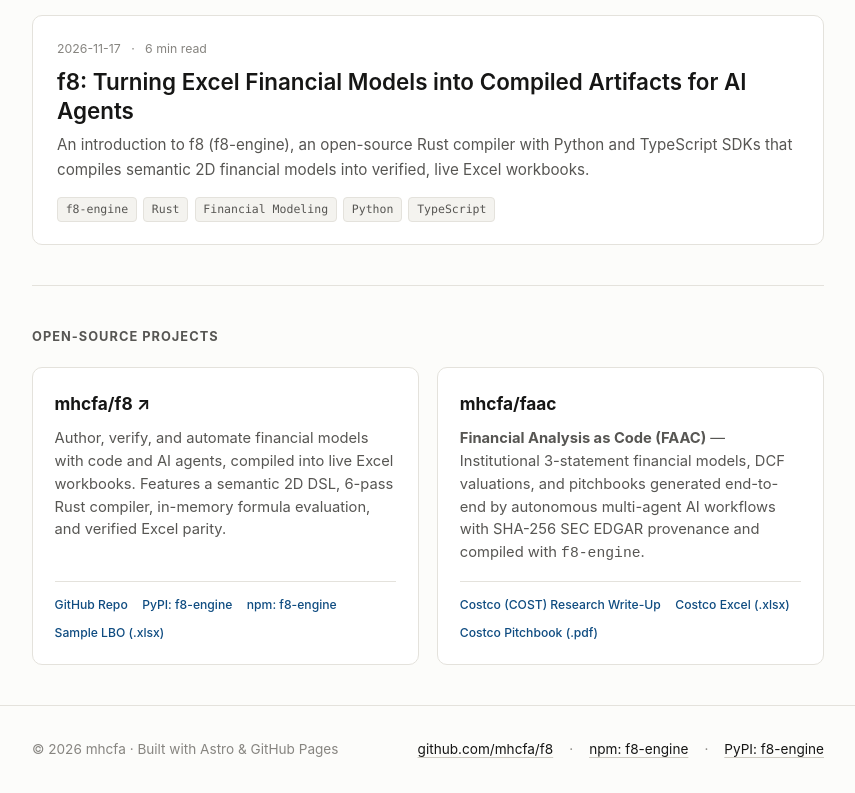
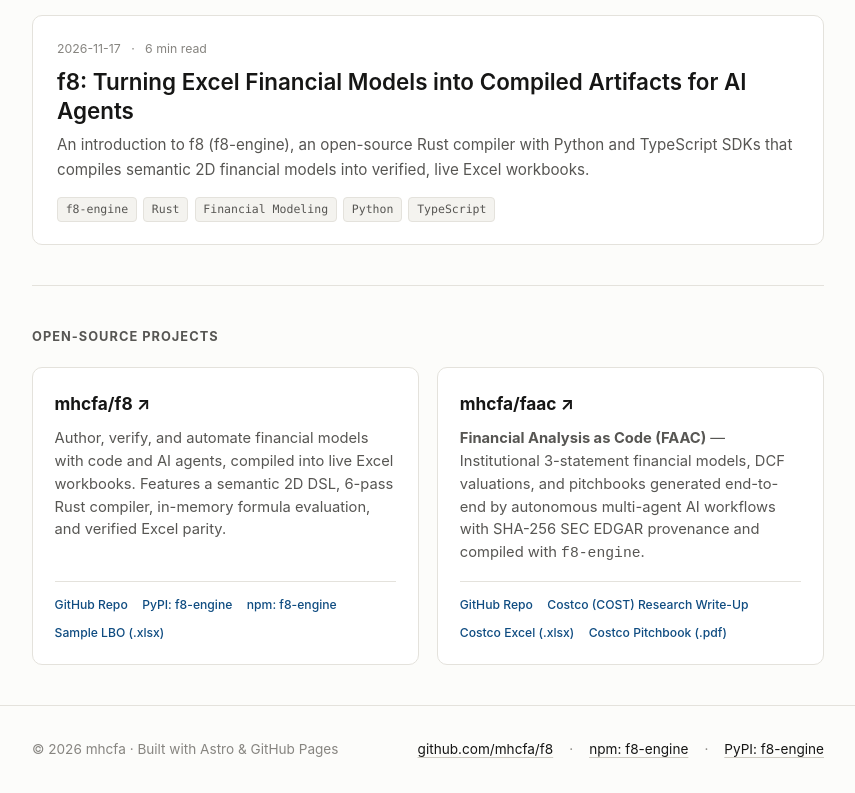
Before and after one commit to mhcfa/mhcfa.github.io, an Astro site: page / in a window 1280 px wide. Shown: the part 659-1452 px from the top of the page, without its empty margins (212-1067 px from the left). Built offline with nearby package versions, Linux system fonts and the light colour scheme; Astro itself is replaced by a stand-in of ours.

Commit message:
Add FAAC GitHub links to homepage and Costco blog post

```diff
--- a/src/content/blog/autonomous-costco-equity-research.md
+++ b/src/content/blog/autonomous-costco-equity-research.md
@@ -23,7 +23,7 @@ slideDeck:
 
 ## The Autonomous Run
 
-On November 17 at 1:07 AM, I kicked off an autonomous multi-agent research workflow (part of **FAAC — Financial Analysis as Code**, which I will be open-sourcing soon) with a three-sentence prompt:
+On November 17 at 1:07 AM, I kicked off an autonomous multi-agent research workflow (part of [**FAAC — Financial Analysis as Code**](https://github.com/mhcfa/faac), with the compiled Costco TypeScript model open-sourced in [`public-equity/costco`](https://github.com/mhcfa/faac/tree/main/public-equity/costco)) with a three-sentence prompt:
 
 > `/autonomous-research`
 >
--- a/src/pages/index.astro
+++ b/src/pages/index.astro
@@ -86,8 +86,8 @@ function formatDate(d: Date) {
         <div>
           <div class="project-top">
             <h3 class="project-name">
-              <a href="/blog/autonomous-costco-equity-research/">
-                mhcfa/faac
+              <a href="https://github.com/mhcfa/faac" target="_blank" rel="noopener">
+                mhcfa/faac ↗
               </a>
             </h3>
           </div>
@@ -98,6 +98,7 @@ function formatDate(d: Date) {
           </p>
         </div>
         <div class="project-meta">
+          <a href="https://github.com/mhcfa/faac" target="_blank" rel="noopener">GitHub Repo</a>
           <a href="/blog/autonomous-costco-equity-research/">Costco (COST) Research Write-Up</a>
           <a href="/deliverables/costco/costco-valuation.xlsx" download>Costco Excel (.xlsx)</a>
           <a href="/deliverables/costco/costco-equity-valuation.pdf" target="_blank" rel="noopener">
```
